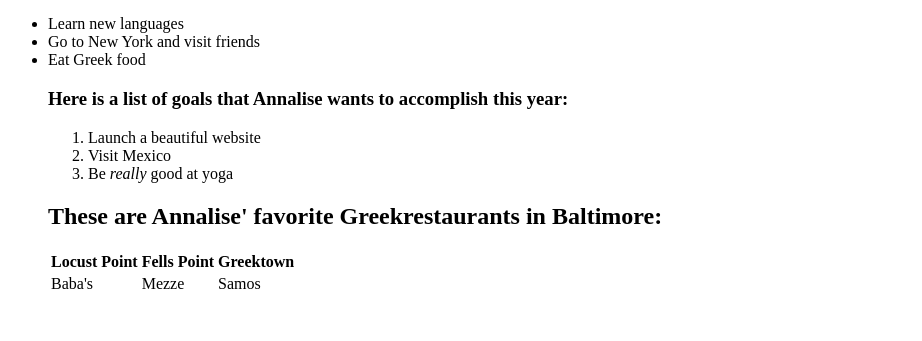
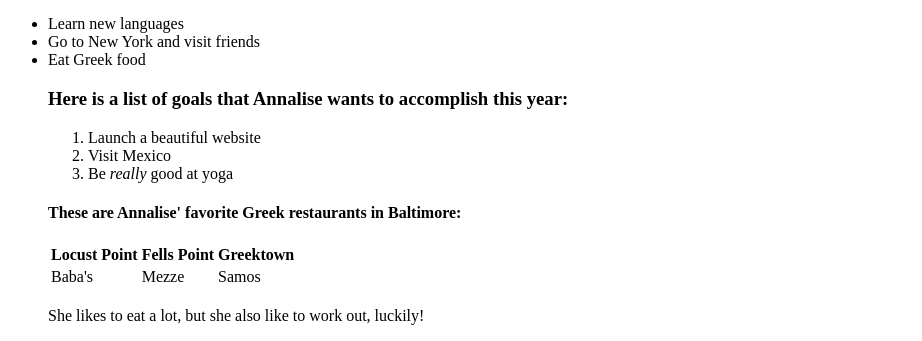
Before and after one commit to parksal333/parksal333.github.io, a plain HTML site: page index.html in a window 1280 px wide. Shown: the part 598-939 px from the top of the page, without its empty margins (0-922 px from the left). Before the commit the page ends 910 px from the top, so only its background shows below. Drawn offline with Linux system fonts and the light colour scheme.

Commit message:
Work Out Addition
Work out intro

```diff
--- a/index.html
+++ b/index.html
@@ -30,7 +30,7 @@
  	<li> Visit Mexico </li>
  	<li> Be <em>really</em> good at yoga </li>
  </ol>
-<h2>These are Annalise' favorite Greekrestaurants in Baltimore:</h2>
+<h4>These are Annalise' favorite Greek restaurants in Baltimore:</h4>
 <table>
 	<tr>
 		<th>Locust Point</th>
@@ -44,6 +44,8 @@
 	</tr>
 </table>
 
+<br> She likes to eat a lot, but she also like to work out, luckily! </br>
+
 	</tr>
 
 </body>
```
